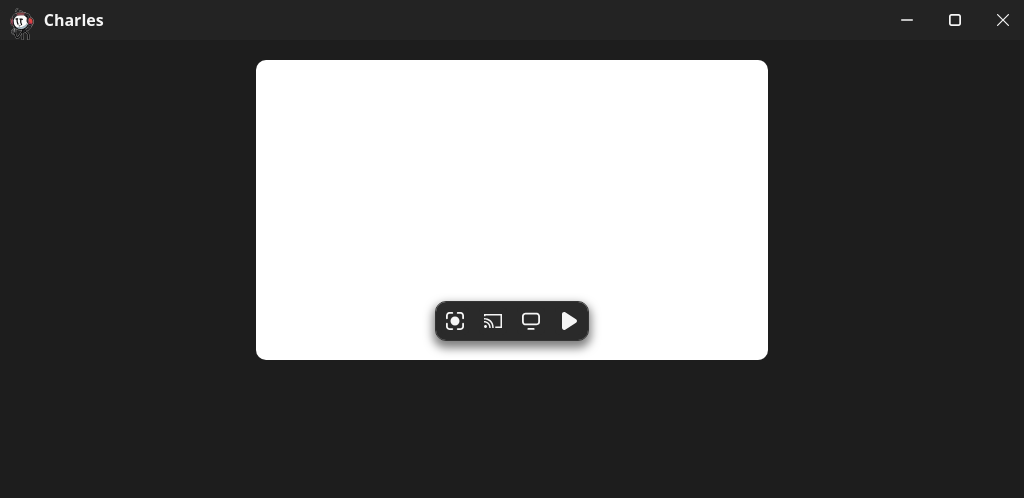
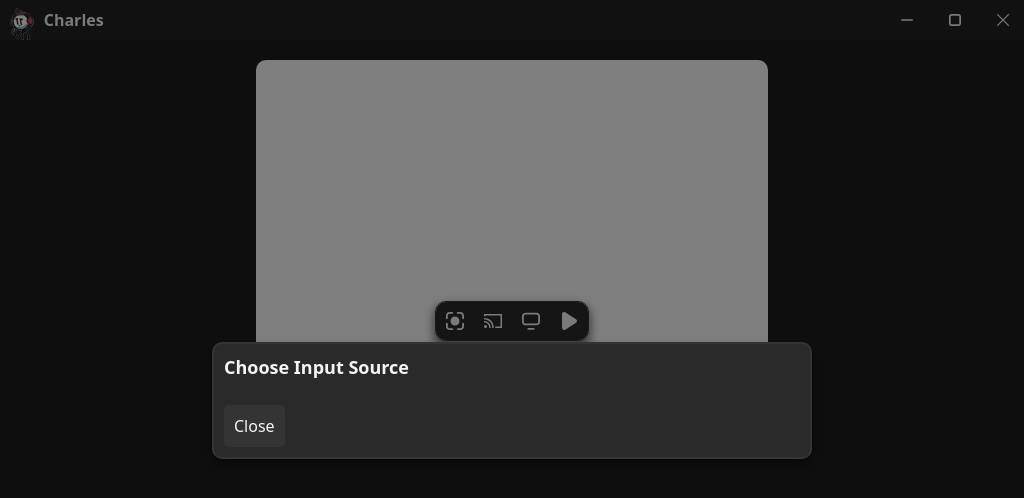
Before and after one commit to zeankundev/Charles, an Electron app: page src/index.html in a window 1024 px wide. Drawn offline with Linux system fonts and the light colour scheme; no server answers; a web font is replaced by a local one.

Commit message:
updated more stuffs that i forgor

```diff
--- a/src/index.css
+++ b/src/index.css
@@ -129,3 +129,43 @@ body {
 .no-margin {
     margin: 0 !important;
 }
+.modal-blackout {
+    position: fixed;
+    top: 0;
+    left: 0;
+    width: 100%;
+    height: 100%;
+    background-color: rgba(0, 0, 0, 0.5);
+    display: flex;
+    justify-content: center;
+    align-items: center;
+    z-index: 10000000; /* Ensure it is above other content */
+}
+.modal-blackout .modal {
+    background-color: var(--secondary);
+    padding: 10px;
+    border-radius: 10px;
+    box-shadow: 0 5px 10px rgba(0, 0, 0, 0.5);
+    width: 80%;
+    max-width: 600px;
+    position: relative; /* For positioning child elements */
+    border: 2px solid var(--tertiary);
+}
+.modal-blackout .modal button {
+    -webkit-appearance: none;
+    background-color: var(--tertiary);
+    color: var(--text);
+    font-family: var(--font);
+    font-variation-settings: var(--variable-settings);
+    border: none;
+    padding: 10px;
+    border-radius: 5px;
+    cursor: pointer;
+    font-size: 16px;
+}
+.mini-header {
+    font-size: 18px;
+    font-weight: 700;
+    margin-bottom: 10px;
+    color: var(--text);
+}
--- a/src/index.html
+++ b/src/index.html
@@ -25,6 +25,14 @@
                 </button>
             </div>
         </div>
+        <div class="modal-blackout">
+            <div class="modal" id="source-selector">
+                <span class="mini-header">Choose Input Source</span>
+                <div id="input-sources"></div>
+                <br>
+                <button>Close</button>
+            </div>
+        </div>
         <div class="main-content">
             <div class="top-content">
                 <div class="canvas-container">
@@ -48,7 +56,7 @@
         </div>
         <!-- Just using an efficient loader so we only need to define once -->
         <script>
-            var modules = ['Exports','WindowManager'];
+            var modules = ['Exports','WindowManager','CanvasRenderer'];
             const LoadModules = () => {
                 if (modules.length > 0) {
                     modules.forEach(module => {
--- /dev/null
+++ b/src/js/CanvasRenderer.js
@@ -0,0 +1,29 @@
+const capturer = remote.desktopCapturer;
+const charCut = 20;
+const Start = (id) => {}
+const Update = () => {}
+
+const UpdateListing = async () => {
+    const sources = await capturer.getSources({ types: ['screen', 'window'] });
+    const inputSources = document.getElementById('input-sources');
+    inputSources.innerHTML = ''; // Clear previous sources
+
+    sources.forEach(source => {
+        const sourceButton = document.createElement('div');
+        sourceButton.className = 'source-input';
+        sourceButton.innerHTML = `
+            <img src="${source.thumbnail.toDataURL()}" class="source-thumbnail" alt="${source.name}">
+            <span class="source-name">${source.name.slice(0, charCut) + (source.name.length > charCut ? '...' : '')}</span>
+        `;
+        sourceButton.ondblclick = () => Start(source.id);
+        inputSources.appendChild(sourceButton);
+    });
+}
+
+AddListener({
+    id: 'source',
+    event: 'click',
+    fx: () => {
+
+    }
+});
```
